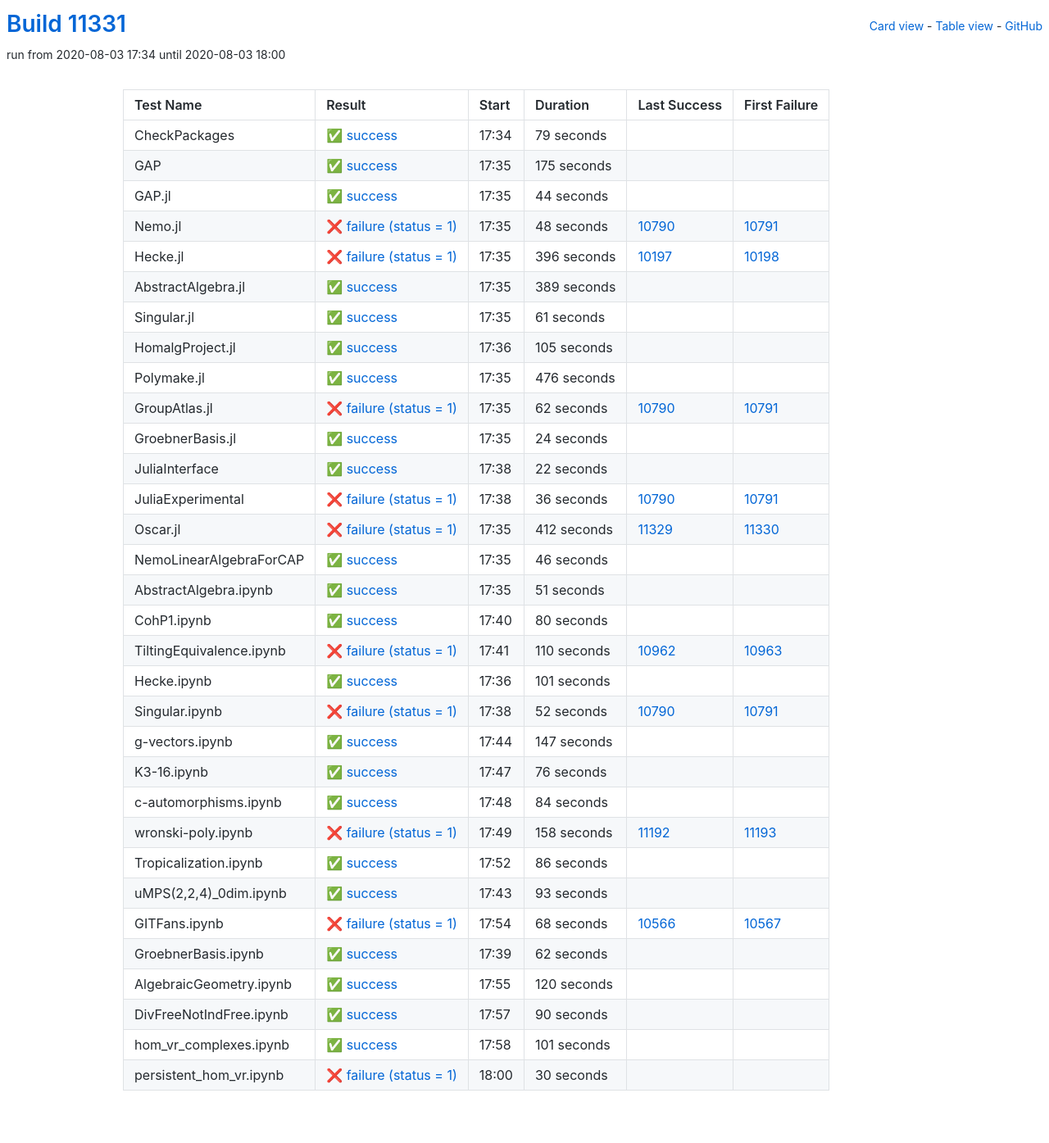
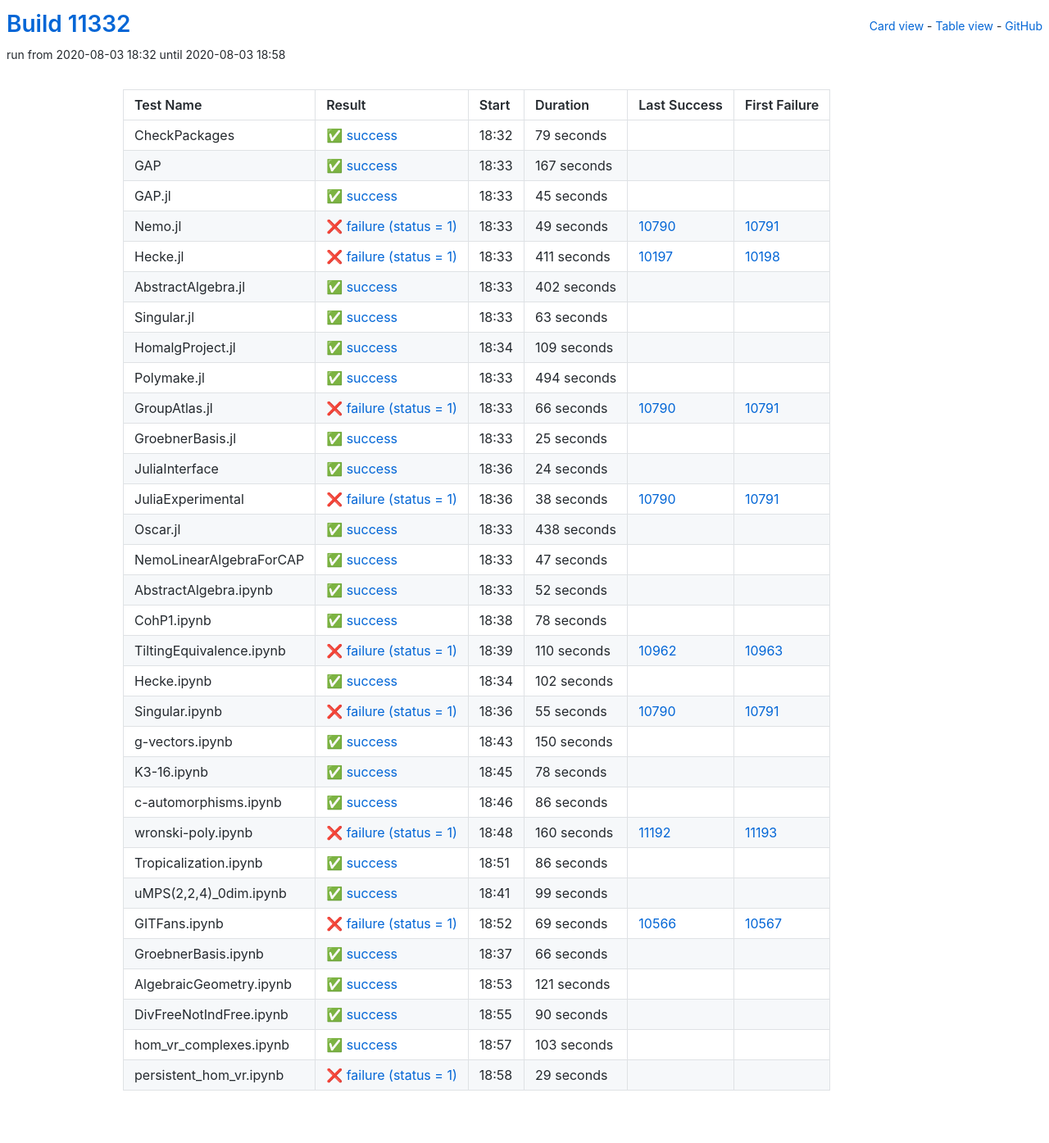
Before and after one commit to oscar-system/oscar-ci-status, a Jekyll site: the page built from table.html, in a window 1280 px wide. Shown: the whole page at 82% size. Built offline with Jekyll 4.4.1, drawn with Linux system fonts in a browser that asks for light colours.

Commit message:
Build #11332

```diff
--- a/_data/ci.yml
+++ b/_data/ci.yml
@@ -1,6 +1,6 @@
 ---
-build: 11331
-build_url: https://oscarci.mathematik.uni-kl.de/job/oscar/11331/
+build: 11332
+build_url: https://oscarci.mathematik.uni-kl.de/job/oscar/11332/
 job: oscar
 organization: oscar-system
 repo: oscar-ci-status
@@ -8,8 +8,8 @@
 tests:
 - name: CheckPackages
   id: checkpackages
-  log: https://oscarci.mathematik.uni-kl.de/job/oscar/11331/artifact/logs/build-11331/CheckPackages.log
-  start: 2020-08-03 17:34
+  log: https://oscarci.mathematik.uni-kl.de/job/oscar/11332/artifact/logs/build-11332/CheckPackages.log
+  start: 2020-08-03 18:32
   success: true
   exitcode: 0
   status: success
@@ -20,116 +20,128 @@
   first_failure_url:
 - name: GAP
   id: gap
-  log: https://oscarci.mathematik.uni-kl.de/job/oscar/11331/artifact/logs/build-11331/GAP.log
-  start: 2020-08-03 17:35
+  log: https://oscarci.mathematik.uni-kl.de/job/oscar/11332/artifact/logs/build-11332/GAP.log
+  start: 2020-08-03 18:33
   success: true
   exitcode: 0
   status: success
-  duration: 175
+  duration: 167
   last_success: false
   last_success_url:
   first_failure: false
   first_failure_url:
 - name: GAP.jl
   id: gap-jl
-  log: https://oscarci.mathematik.uni-kl.de/job/oscar/11331/artifact/logs/build-11331/GAP.jl.log
-  start: 2020-08-03 17:35
+  log: https://oscarci.mathematik.uni-kl.de/job/oscar/11332/artifact/logs/build-11332/GAP.jl.log
+  start: 2020-08-03 18:33
   success: true
   exitcode: 0
   status: success
-  duration: 44
+  duration: 45
   last_success: false
   last_success_url:
   first_failure: false
   first_failure_url:
 - name: Nemo.jl
   id: nemo-jl
-  log: https://oscarci.mathematik.uni-kl.de/job/oscar/11331/artifact/logs/build-11331/Nemo.jl.log
-  start: 2020-08-03 17:35
+  log: https://oscarci.mathematik.uni-kl.de/job/oscar/11332/artifact/logs/build-11332/Nemo.jl.log
+  start: 2020-08-03 18:33
   success: false
   exitcode: 1
   status: failure
-  duration: 48
+  duration: 49
   last_success: 10790
   last_success_url: https://oscarci.mathematik.uni-kl.de/job/oscar/10790/
   first_failure: 10791
   first_failure_url: https://oscarci.mathematik.uni-kl.de/job/oscar/10791/
 - name: Hecke.jl
   id: hecke-jl
-  log: https://oscarci.mathematik.uni-kl.de/job/oscar/11331/artifact/logs/build-11331/Hecke.jl.log
-  start: 2020-08-03 17:35
+  log: https://oscarci.mathematik.uni-kl.de/job/oscar/11332/artifact/logs/build-11332/Hecke.jl.log
+  start: 2020-08-03 18:33
   success: false
   exitcode: 1
   status: failure
-  duration: 396
+  duration: 411
   last_success: 10197
   last_success_url: https://oscarci.mathematik.uni-kl.de/job/oscar/10197/
   first_failure: 10198
   first_failure_url: https://oscarci.mathematik.uni-kl.de/job/oscar/10198/
 - name: AbstractAlgebra.jl
   id: abstractalgebra-jl
-  log: https://oscarci.mathematik.uni-kl.de/job/oscar/11331/artifact/logs/build-11331/AbstractAlgebra.jl.log
-  start: 2020-08-03 17:35
+  log: https://oscarci.mathematik.uni-kl.de/job/oscar/11332/artifact/logs/build-11332/AbstractAlgebra.jl.log
+  start: 2020-08-03 18:33
   success: true
   exitcode: 0
   status: success
-  duration: 389
+  duration: 402
   last_success: false
   last_success_url:
   first_failure: false
   first_failure_url:
 - name: Singular.jl
   id: singular-jl
-  log: https://oscarci.mathematik.uni-kl.de/job/oscar/11331/artifact/logs/build-11331/Singular.jl.log
-  start: 2020-08-03 17:35
+  log: https://oscarci.mathematik.uni-kl.de/job/oscar/11332/artifact/logs/build-11332/Singular.jl.log
+  start: 2020-08-03 18:33
   success: true
   exitcode: 0
   status: success
-  duration: 61
+  duration: 63
   last_success: false
   last_success_url:
   first_failure: false
   first_failure_url:
 - name: HomalgProject.jl
   id: homalgproject-jl
-  log: https://oscarci.mathematik.uni-kl.de/job/oscar/11331/artifact/logs/build-11331/HomalgProject.jl.log
-  start: 2020-08-03 17:36
+  log: https://oscarci.mathematik.uni-kl.de/job/oscar/11332/artifact/logs/build-11332/HomalgProject.jl.log
+  start: 2020-08-03 18:34
   success: true
   exitcode: 0
   status: success
-  duration: 105
+  duration: 109
   last_success: false
   last_success_url:
   first_failure: false
   first_failure_url:
 - name: Polymake.jl
   id: polymake-jl
-  log: https://oscarci.mathematik.uni-kl.de/job/oscar/11331/artifact/logs/build-11331/Polymake.jl.log
-  start: 2020-08-03 17:35
+  log: https://oscarci.mathematik.uni-kl.de/job/oscar/11332/artifact/logs/build-11332/Polymake.jl.log
+  start: 2020-08-03 18:33
   success: true
   exitcode: 0
   status: success
-  duration: 476
+  duration: 494
   last_success: false
   last_success_url:
   first_failure: false
   first_failure_url:
 - name: GroupAtlas.jl
   id: groupatlas-jl
-  log: https://oscarci.mathematik.uni-kl.de/job/oscar/11331/artifact/logs/build-11331/GroupAtlas.jl.log
-  start: 2020-08-03 17:35
+  log: https://oscarci.mathematik.uni-kl.de/job/oscar/11332/artifact/logs/build-11332/GroupAtlas.jl.log
+  start: 2020-08-03 18:33
   success: false
   exitcode: 1
   status: failure
-  duration: 62
+  duration: 66
   last_success: 10790
   last_success_url: https://oscarci.mathematik.uni-kl.de/job/oscar/10790/
   first_failure: 10791
   first_failure_url: https://oscarci.mathematik.uni-kl.de/job/oscar/10791/
 - name: GroebnerBasis.jl
   id: groebnerbasis-jl
-  log: https://oscarci.mathematik.uni-kl.de/job/oscar/11331/artifact/logs/build-11331/GroebnerBasis.jl.log
-  start: 2020-08-03 17:35
+  log: https://oscarci.mathematik.uni-kl.de/job/oscar/11332/artifact/logs/build-11332/GroebnerBasis.jl.log
+  start: 2020-08-03 18:33
+  success: true
+  exitcode: 0
+  status: success
+  duration: 25
+  last_success: false
+  last_success_url:
+  first_failure: false
+  first_failure_url:
+- name: JuliaInterface
+  id: juliainterface
+  log: https://oscarci.mathematik.uni-kl.de/job/oscar/11332/artifact/logs/build-11332/JuliaInterface.log
+  start: 2020-08-03 18:36
   success: true
   exitcode: 0
   status: success
@@ -138,82 +150,70 @@
   last_success_url:
   first_failure: false
   first_failure_url:
-- name: JuliaInterface
-  id: juliainterface
-  log: https://oscarci.mathematik.uni-kl.de/job/oscar/11331/artifact/logs/build-11331/JuliaInterface.log
-  start: 2020-08-03 17:38
-  success: true
-  exitcode: 0
-  status: success
-  duration: 22
-  last_success: false
-  last_success_url:
-  first_failure: false
-  first_failure_url:
 - name: JuliaExperimental
   id: juliaexperimental
-  log: https://oscarci.mathematik.uni-kl.de/job/oscar/11331/artifact/logs/build-11331/JuliaExperimental.log
-  start: 2020-08-03 17:38
+  log: https://oscarci.mathematik.uni-kl.de/job/oscar/11332/artifact/logs/build-11332/JuliaExperimental.log
+  start: 2020-08-03 18:36
   success: false
   exitcode: 1
   status: failure
-  duration: 36
+  duration: 38
   last_success: 10790
   last_success_url: https://oscarci.mathematik.uni-kl.de/job/oscar/10790/
   first_failure: 10791
   first_failure_url: https://oscarci.mathematik.uni-kl.de/job/oscar/10791/
 - name: Oscar.jl
   id: oscar-jl
-  log: https://oscarci.mathematik.uni-kl.de/job/oscar/11331/artifact/logs/build-11331/Oscar.jl.log
-  start: 2020-08-03 17:35
-  success: false
-  exitcode: 1
-  status: failure
-  duration: 412
-  last_success: 11329
-  last_success_url: https://oscarci.mathematik.uni-kl.de/job/oscar/11329/
-  first_failure: 11330
-  first_failure_url: https://oscarci.mathematik.uni-kl.de/job/oscar/11330/
-- name: NemoLinearAlgebraForCAP
-  id: nemolinearalgebraforcap
-  log: https://oscarci.mathematik.uni-kl.de/job/oscar/11331/artifact/logs/build-11331/NemoLinearAlgebraForCAP.log
-  start: 2020-08-03 17:35
+  log: https://oscarci.mathematik.uni-kl.de/job/oscar/11332/artifact/logs/build-11332/Oscar.jl.log
+  start: 2020-08-03 18:33
   success: true
   exitcode: 0
   status: success
-  duration: 46
+  duration: 438
+  last_success: false
+  last_success_url:
+  first_failure: false
+  first_failure_url:
+- name: NemoLinearAlgebraForCAP
+  id: nemolinearalgebraforcap
+  log: https://oscarci.mathematik.uni-kl.de/job/oscar/11332/artifact/logs/build-11332/NemoLinearAlgebraForCAP.log
+  start: 2020-08-03 18:33
+  success: true
+  exitcode: 0
+  status: success
+  duration: 47
   last_success: false
   last_success_url:
   first_failure: false
   first_failure_url:
 - name: AbstractAlgebra.ipynb
   id: abstractalgebra-ipynb
-  log: https://oscarci.mathematik.uni-kl.de/job/oscar/11331/artifact/logs/build-11331/AbstractAlgebra.ipynb.log
-  start: 2020-08-03 17:35
+  log: https://oscarci.mathematik.uni-kl.de/job/oscar/11332/artifact/logs/build-11332/AbstractAlgebra.ipynb.log
+  start: 2020-08-03 18:33
   success: true
   exitcode: 0
   status: success
-  duration: 51
+  duration: 52
   last_success: false
   last_success_url:
   first_failure: false
   first_failure_url:
 - name: CohP1.ipynb
   id: cohp1-ipynb
-  log: https://oscarci.mathematik.uni-kl.de/job/oscar/11331/artifact/logs/build-11331/CohP1.ipynb.log
-  start: 2020-08-03 17:40
+  log: https://oscarci.mathematik.uni-kl.de/job/oscar/11332/artifact/logs/build-11332/CohP1.ipynb.log
+  start: 2020-08-03 18:38
   success: true
   exitcode: 0
   status: success
-  duration: 80
+  duration: 78
   last_success: false
   last_success_url:
   first_failure: false
   first_failure_url:
 - name: TiltingEquivalence.ipynb
   id: tiltingequivalence-ipynb
-  log: https://oscarci.mathematik.uni-kl.de/job/oscar/11331/artifact/logs/build-11331/TiltingEquivalence.ipynb.log
-  start: 2020-08-03 17:41
+  log: https://oscarci.mathematik.uni-kl.de/job/oscar/11332/artifact/logs/build-11332/TiltingEquivalence.ipynb.log
+  start: 2020-08-03 18:39
   success: false
   exitcode: 1
   status: failure
@@ -224,80 +224,80 @@
   first_failure_url: https://oscarci.mathematik.uni-kl.de/job/oscar/10963/
 - name: Hecke.ipynb
   id: hecke-ipynb
-  log: https://oscarci.mathematik.uni-kl.de/job/oscar/11331/artifact/logs/build-11331/Hecke.ipynb.log
-  start: 2020-08-03 17:36
+  log: https://oscarci.mathematik.uni-kl.de/job/oscar/11332/artifact/logs/build-11332/Hecke.ipynb.log
+  start: 2020-08-03 18:34
   success: true
   exitcode: 0
   status: success
-  duration: 101
+  duration: 102
   last_success: false
   last_success_url:
   first_failure: false
   first_failure_url:
 - name: Singular.ipynb
   id: singular-ipynb
-  log: https://oscarci.mathematik.uni-kl.de/job/oscar/11331/artifact/logs/build-11331/Singular.ipynb.log
-  start: 2020-08-03 17:38
+  log: https://oscarci.mathematik.uni-kl.de/job/oscar/11332/artifact/logs/build-11332/Singular.ipynb.log
+  start: 2020-08-03 18:36
   success: false
   exitcode: 1
   status: failure
-  duration: 52
+  duration: 55
   last_success: 10790
   last_success_url: https://oscarci.mathematik.uni-kl.de/job/oscar/10790/
   first_failure: 10791
   first_failure_url: https://oscarci.mathematik.uni-kl.de/job/oscar/10791/
 - name: g-vectors.ipynb
   id: g-vectors-ipynb
-  log: https://oscarci.mathematik.uni-kl.de/job/oscar/11331/artifact/logs/build-11331/g-vectors.ipynb.log
-  start: 2020-08-03 17:44
+  log: https://oscarci.mathematik.uni-kl.de/job/oscar/11332/artifact/logs/build-11332/g-vectors.ipynb.log
+  start: 2020-08-03 18:43
   success: true
   exitcode: 0
   status: success
-  duration: 147
+  duration: 150
   last_success: false
   last_success_url:
   first_failure: false
   first_failure_url:
 - name: K3-16.ipynb
   id: k3-16-ipynb
-  log: https://oscarci.mathematik.uni-kl.de/job/oscar/11331/artifact/logs/build-11331/K3-16.ipynb.log
-  start: 2020-08-03 17:47
+  log: https://oscarci.mathematik.uni-kl.de/job/oscar/11332/artifact/logs/build-11332/K3-16.ipynb.log
+  start: 2020-08-03 18:45
   success: true
   exitcode: 0
   status: success
-  duration: 76
+  duration: 78
   last_success: false
   last_success_url:
   first_failure: false
   first_failure_url:
 - name: c-automorphisms.ipynb
   id: c-automorphisms-ipynb
-  log: https://oscarci.mathematik.uni-kl.de/job/oscar/11331/artifact/logs/build-11331/c-automorphisms.ipynb.log
-  start: 2020-08-03 17:48
+  log: https://oscarci.mathematik.uni-kl.de/job/oscar/11332/artifact/logs/build-11332/c-automorphisms.ipynb.log
+  start: 2020-08-03 18:46
   success: true
   exitcode: 0
   status: success
-  duration: 84
+  duration: 86
   last_success: false
   last_success_url:
   first_failure: false
   first_failure_url:
 - name: wronski-poly.ipynb
   id: wronski-poly-ipynb
-  log: https://oscarci.mathematik.uni-kl.de/job/oscar/11331/artifact/logs/build-11331/wronski-poly.ipynb.log
-  start: 2020-08-03 17:49
+  log: https://oscarci.mathematik.uni-kl.de/job/oscar/11332/artifact/logs/build-11332/wronski-poly.ipynb.log
+  start: 2020-08-03 18:48
   success: false
   exitcode: 1
   status: failure
-  duration: 158
+  duration: 160
   last_success: 11192
   last_success_url: https://oscarci.mathematik.uni-kl.de/job/oscar/11192/
   first_failure: 11193
   first_failure_url: https://oscarci.mathematik.uni-kl.de/job/oscar/11193/
 - name: Tropicalization.ipynb
   id: tropicalization-ipynb
-  log: https://oscarci.mathematik.uni-kl.de/job/oscar/11331/artifact/logs/build-11331/Tropicalization.ipynb.log
-  start: 2020-08-03 17:52
+  log: https://oscarci.mathematik.uni-kl.de/job/oscar/11332/artifact/logs/build-11332/Tropicalization.ipynb.log
+  start: 2020-08-03 18:51
   success: true
   exitcode: 0
   status: success
@@ -308,56 +308,56 @@
   first_failure_url:
 - name: uMPS(2,2,4)_0dim.ipynb
   id: umps-2-2-4-0dim-ipynb
-  log: https://oscarci.mathematik.uni-kl.de/job/oscar/11331/artifact/logs/build-11331/uMPS-2-2-4-_0dim.ipynb.log
-  start: 2020-08-03 17:43
+  log: https://oscarci.mathematik.uni-kl.de/job/oscar/11332/artifact/logs/build-11332/uMPS-2-2-4-_0dim.ipynb.log
+  start: 2020-08-03 18:41
   success: true
   exitcode: 0
   status: success
-  duration: 93
+  duration: 99
   last_success: false
   last_success_url:
   first_failure: false
   first_failure_url:
 - name: GITFans.ipynb
   id: gitfans-ipynb
-  log: https://oscarci.mathematik.uni-kl.de/job/oscar/11331/artifact/logs/build-11331/GITFans.ipynb.log
-  start: 2020-08-03 17:54
+  log: https://oscarci.mathematik.uni-kl.de/job/oscar/11332/artifact/logs/build-11332/GITFans.ipynb.log
+  start: 2020-08-03 18:52
   success: false
   exitcode: 1
   status: failure
-  duration: 68
+  duration: 69
   last_success: 10566
   last_success_url: https://oscarci.mathematik.uni-kl.de/job/oscar/10566/
   first_failure: 10567
   first_failure_url: https://oscarci.mathematik.uni-kl.de/job/oscar/10567/
 - name: GroebnerBasis.ipynb
   id: groebnerbasis-ipynb
-  log: https://oscarci.mathematik.uni-kl.de/job/oscar/11331/artifact/logs/build-11331/GroebnerBasis.ipynb.log
-  start: 2020-08-03 17:39
+  log: https://oscarci.mathematik.uni-kl.de/job/oscar/11332/artifact/logs/build-11332/GroebnerBasis.ipynb.log
+  start: 2020-08-03 18:37
   success: true
   exitcode: 0
   status: success
-  duration: 62
+  duration: 66
   last_success: false
   last_success_url:
   first_failure: false
   first_failure_url:
 - name: AlgebraicGeometry.ipynb
   id: algebraicgeometry-ipynb
-  log: https://oscarci.mathematik.uni-kl.de/job/oscar/11331/artifact/logs/build-11331/AlgebraicGeometry.ipynb.log
-  start: 2020-08-03 17:55
+  log: https://oscarci.mathematik.uni-kl.de/job/oscar/11332/artifact/logs/build-11332/AlgebraicGeometry.ipynb.log
+  start: 2020-08-03 18:53
   success: true
   exitcode: 0
   status: success
-  duration: 120
+  duration: 121
   last_success: false
   last_success_url:
   first_failure: false
   first_failure_url:
 - name: DivFreeNotIndFree.ipynb
   id: divfreenotindfree-ipynb
-  log: https://oscarci.mathematik.uni-kl.de/job/oscar/11331/artifact/logs/build-11331/DivFreeNotIndFree.ipynb.log
-  start: 2020-08-03 17:57
+  log: https://oscarci.mathematik.uni-kl.de/job/oscar/11332/artifact/logs/build-11332/DivFreeNotIndFree.ipynb.log
+  start: 2020-08-03 18:55
   success: true
   exitcode: 0
   status: success
@@ -368,24 +368,24 @@
   first_failure_url:
 - name: hom_vr_complexes.ipynb
   id: hom-vr-complexes-ipynb
-  log: https://oscarci.mathematik.uni-kl.de/job/oscar/11331/artifact/logs/build-11331/hom_vr_complexes.ipynb.log
-  start: 2020-08-03 17:58
+  log: https://oscarci.mathematik.uni-kl.de/job/oscar/11332/artifact/logs/build-11332/hom_vr_complexes.ipynb.log
+  start: 2020-08-03 18:57
   success: true
   exitcode: 0
   status: success
-  duration: 101
+  duration: 103
   last_success: false
   last_success_url:
   first_failure: false
   first_failure_url:
 - name: persistent_hom_vr.ipynb
   id: persistent-hom-vr-ipynb
-  log: https://oscarci.mathematik.uni-kl.de/job/oscar/11331/artifact/logs/build-11331/persistent_hom_vr.ipynb.log
-  start: 2020-08-03 18:00
+  log: https://oscarci.mathematik.uni-kl.de/job/oscar/11332/artifact/logs/build-11332/persistent_hom_vr.ipynb.log
+  start: 2020-08-03 18:58
   success: false
   exitcode: 1
   status: failure
-  duration: 30
+  duration: 29
   last_success: false
   last_success_url:
   first_failure: false
```
Also changed, not shown: README.md.
